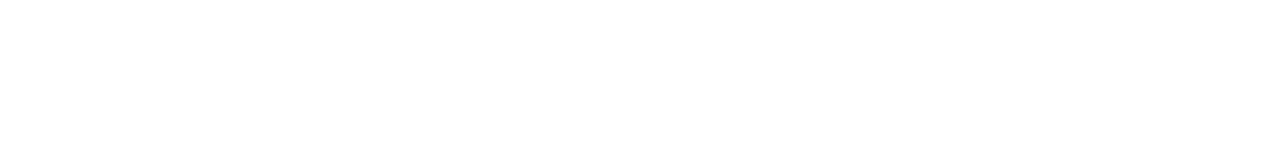
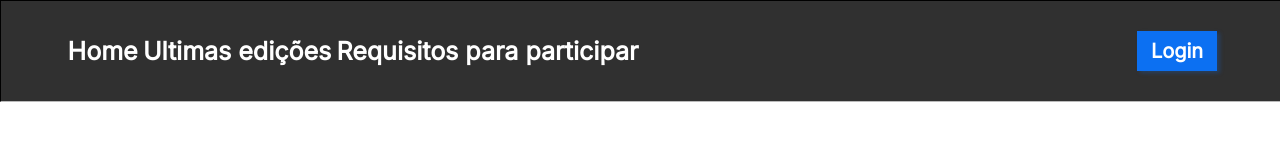
Before and after one commit to ThamyresGG/projeto-boot-dnc, a plain HTML site: page index.html in a window 1280 px wide. Drawn offline with Linux system fonts and the light colour scheme.

Commit message:
criação do estilo.css do menu

```diff
--- /dev/null
+++ b/estilo.css
@@ -0,0 +1,61 @@
+@import url('https://fonts.googleapis.com/css2?family=Inter&display=swap');
+
+body{
+ margin:0px;
+ padding:0px;
+  }
+
+
+#principal{
+     width:100%;
+     height:100px;
+     border:1px solid black;
+     background-color: #303030;
+     display: flex;
+     justify-content: space-between;
+     align-items: center;
+     border-bottom: 1px solid #BABABA;
+
+
+ }
+
+#menu{
+        display:flex;
+        width: 45%;
+        justify-content: space-around;
+        align-items: center;
+        margin-left: 5%;
+
+
+    }
+
+
+ #principal div a{
+
+     font-family:'inter';
+     font-size: 25px;
+     font-weight: 600;
+     color:white;
+     text-decoration: none;
+
+ }
+ #principal div a:hover{
+     color: #CCCCCC;
+
+
+ }
+ #principal button{
+     margin-right: 5%;
+     background: #0C70F2;
+     border: 0px;
+     height: 40px;
+     width: 80px;
+     font-family: 'inter';
+     font-size: 20px;
+     font-weight: 600;
+     color:white;
+     box-shadow: 3px 2px 4px rgba(12, 112, 242, 0.25);
+     cursor:pointer;
+
+
+ }
--- a/index.html
+++ b/index.html
@@ -5,8 +5,19 @@
     <meta http-equiv="X-UA-Compatible" content="IE=edge">
     <meta name="viewport" content="width=device-width, initial-scale=1.0">
     <title> Projeto boot dnc</title>
+    <link rel="stylesheet" href="estilo.css">
+
 </head>
 <body>
+    <nav id="principal">
+        <div id="menu">
+            <a href="">Home</a>
+            <a href="">Ultimas edições</a>
+            <a href="">Requisitos para participar</a>
+
+            </div>
+        <button>Login</button>
+    </nav>
 
 </body>
 </html>
```
